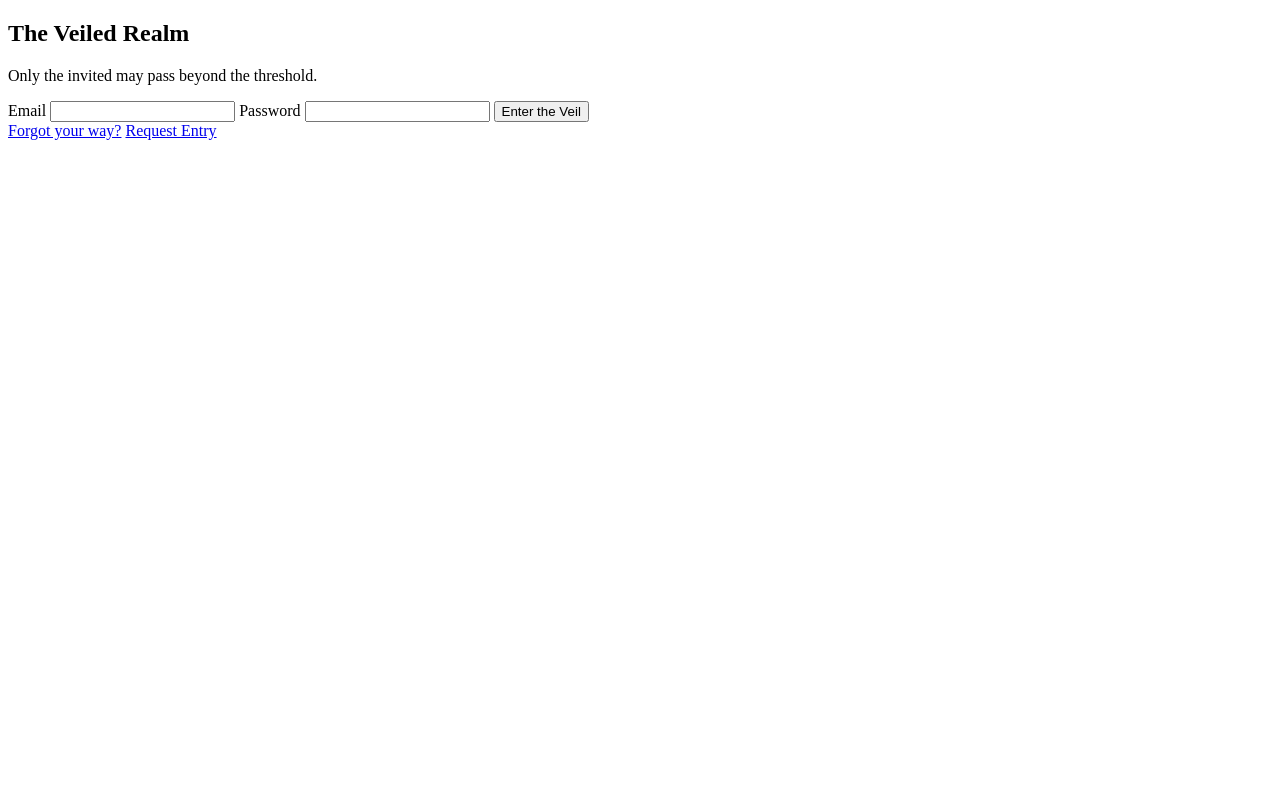
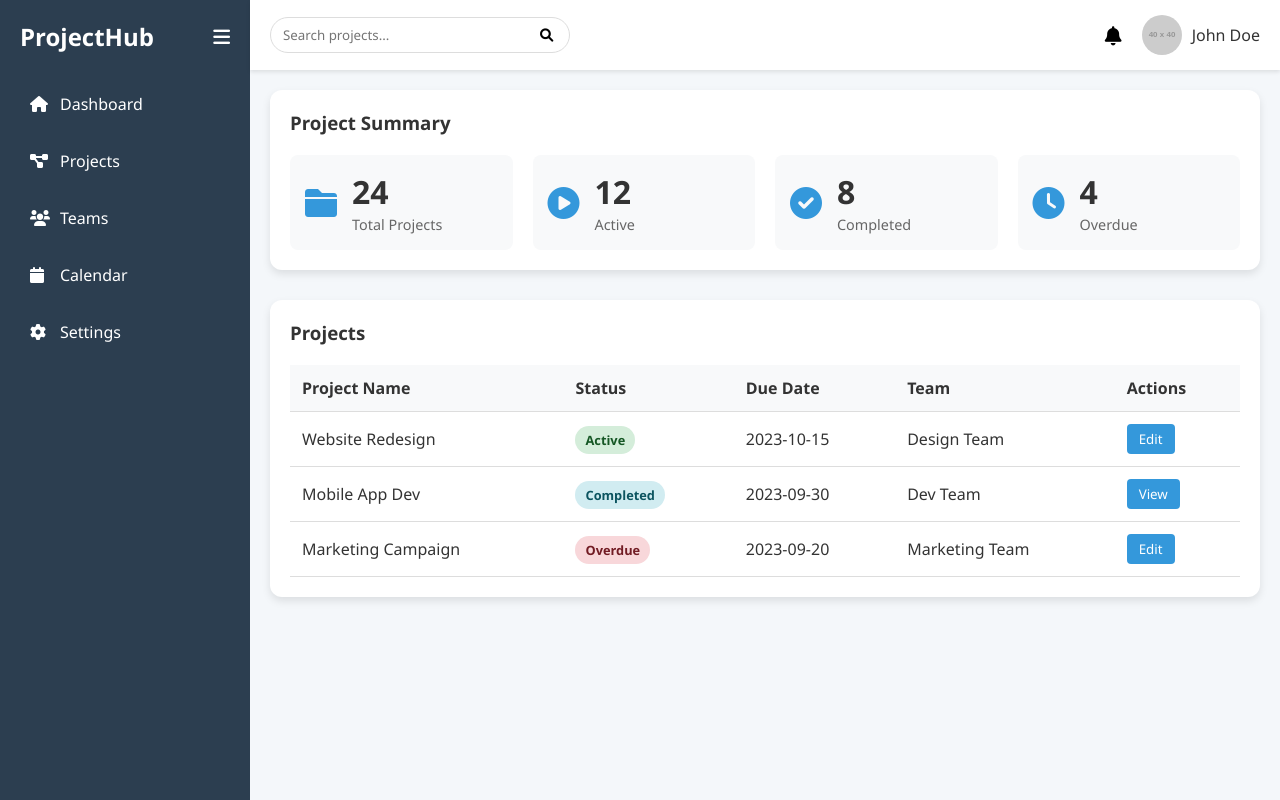
Before and after one commit to xenbohem/xenbohem, a plain HTML site: page login-prototype/index.html in a window 1280 px wide. Drawn offline with Linux system fonts and the light colour scheme; placeholder pictures from the web are drawn by us.

Commit message:
Update index.html

```diff
--- a/login-prototype/index.html
+++ b/login-prototype/index.html
@@ -1,38 +1,126 @@
 <!DOCTYPE html>
 <html lang="en">
 <head>
-  <meta charset="UTF-8" />
-  <title>Enter the Veil</title>
-  <link rel="stylesheet" href="css/login.css">
-  <link href="https://fonts.googleapis.com/css2?family=Cinzel&family=Playfair+Display&display=swap" rel="stylesheet">
+    <meta charset="UTF-8">
+    <meta name="viewport" content="width=device-width, initial-scale=1.0">
+    <title>Project Management Dashboard</title>
+    <link rel="stylesheet" href="styles.css">
+    <link rel="stylesheet" href="https://cdnjs.cloudflare.com/ajax/libs/font-awesome/6.0.0/css/all.min.css"> <!-- For icons -->
 </head>
 <body>
+    <div class="dashboard">
+        <!-- Sidebar Nav -->
+        <nav class="sidebar">
+            <div class="sidebar-header">
+                <h2>ProjectHub</h2>
+                <button class="toggle-btn" onclick="toggleSidebar()"><i class="fas fa-bars"></i></button>
+            </div>
+            <ul class="nav-list">
+                <li><a href="#"><i class="fas fa-home"></i> Dashboard</a></li>
+                <li><a href="#"><i class="fas fa-project-diagram"></i> Projects</a></li>
+                <li><a href="#"><i class="fas fa-users"></i> Teams</a></li>
+                <li><a href="#"><i class="fas fa-calendar"></i> Calendar</a></li>
+                <li><a href="#"><i class="fas fa-cog"></i> Settings</a></li>
+            </ul>
+        </nav>
 
-<div class="fog"></div>
+        <!-- Main Content -->
+        <div class="main-content">
+            <!-- Top Bar -->
+            <header class="top-bar">
+                <div class="search-bar">
+                    <input type="text" placeholder="Search projects...">
+                    <button><i class="fas fa-search"></i></button>
+                </div>
+                <div class="top-bar-right">
+                    <button class="notification-btn"><i class="fas fa-bell"></i></button>
+                    <div class="user-profile">
+                        <img src="https://via.placeholder.com/40" alt="User Avatar">
+                        <span>John Doe</span>
+                    </div>
+                </div>
+            </header>
 
-<main class="login-wrapper">
-  <section class="login-panel">
+            <!-- Dashboard Content -->
+            <div class="content">
+                <!-- Project Summary Stats Card -->
+                <div class="stats-card">
+                    <h3>Project Summary</h3>
+                    <div class="stats-grid">
+                        <div class="stat-item">
+                            <i class="fas fa-folder"></i>
+                            <div>
+                                <span class="stat-number">24</span>
+                                <span class="stat-label">Total Projects</span>
+                            </div>
+                        </div>
+                        <div class="stat-item">
+                            <i class="fas fa-play-circle"></i>
+                            <div>
+                                <span class="stat-number">12</span>
+                                <span class="stat-label">Active</span>
+                            </div>
+                        </div>
+                        <div class="stat-item">
+                            <i class="fas fa-check-circle"></i>
+                            <div>
+                                <span class="stat-number">8</span>
+                                <span class="stat-label">Completed</span>
+                            </div>
+                        </div>
+                        <div class="stat-item">
+                            <i class="fas fa-clock"></i>
+                            <div>
+                                <span class="stat-number">4</span>
+                                <span class="stat-label">Overdue</span>
+                            </div>
+                        </div>
+                    </div>
+                </div>
 
-    <h1 class="site-title">The Veiled Realm</h1>
-    <p class="subtitle">Only the invited may pass beyond the threshold.</p>
-
-    <form id="login-form">
-      <label>Email</label>
-      <input type="email" required />
-
-      <label>Password</label>
-      <input type="password" required />
-
-      <button type="submit">Enter the Veil</button>
-    </form>
-
-    <div class="login-links">
-      <a href="#">Forgot your way?</a>
-      <a href="register.html">Request Entry</a>
+                <!-- Project-List Table View -->
+                <div class="table-container">
+                    <h3>Projects</h3>
+                    <table class="project-table">
+                        <thead>
+                            <tr>
+                                <th>Project Name</th>
+                                <th>Status</th>
+                                <th>Due Date</th>
+                                <th>Team</th>
+                                <th>Actions</th>
+                            </tr>
+                        </thead>
+                        <tbody>
+                            <tr>
+                                <td>Website Redesign</td>
+                                <td><span class="status active">Active</span></td>
+                                <td>2023-10-15</td>
+                                <td>Design Team</td>
+                                <td><button class="action-btn">Edit</button></td>
+                            </tr>
+                            <tr>
+                                <td>Mobile App Dev</td>
+                                <td><span class="status completed">Completed</span></td>
+                                <td>2023-09-30</td>
+                                <td>Dev Team</td>
+                                <td><button class="action-btn">View</button></td>
+                            </tr>
+                            <tr>
+                                <td>Marketing Campaign</td>
+                                <td><span class="status overdue">Overdue</span></td>
+                                <td>2023-09-20</td>
+                                <td>Marketing Team</td>
+                                <td><button class="action-btn">Edit</button></td>
+                            </tr>
+                            <!-- Add more rows as needed -->
+                        </tbody>
+                    </table>
+                </div>
+            </div>
+        </div>
     </div>
 
-  </section>
-</main>
-
+    <script src="script.js"></script>
 </body>
 </html>
```
